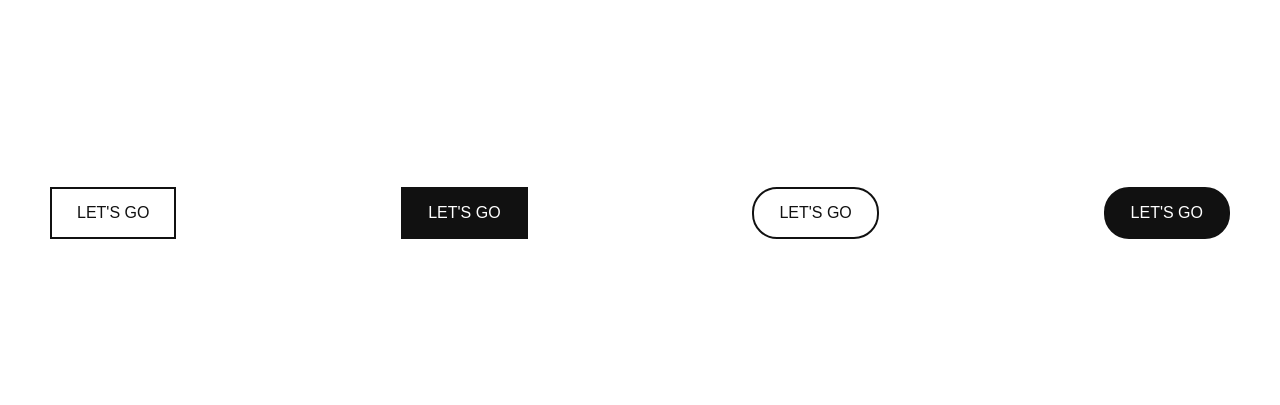
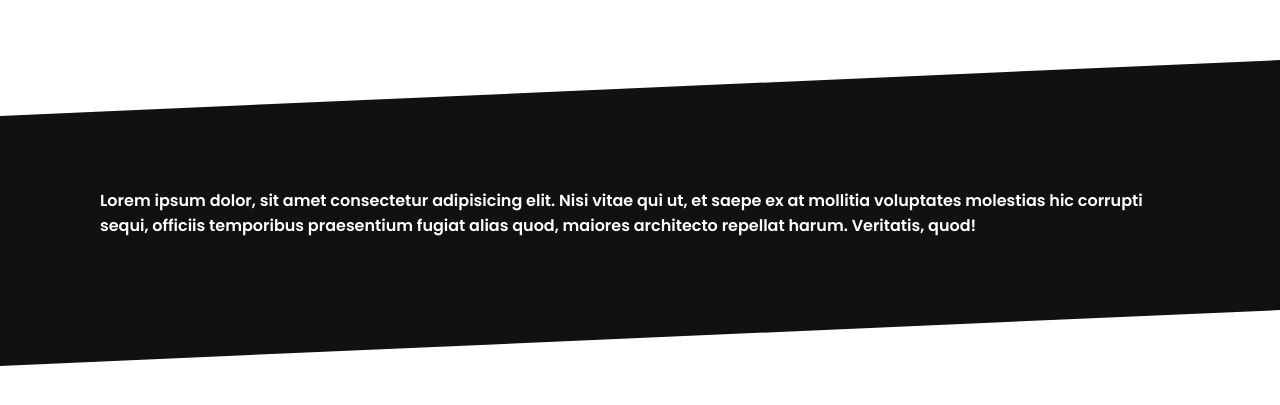
Before and after one commit to Utkarshsgithub/tweak-utility-, a plain HTML site: page index.html in a window 1280 px wide. Shown: the part 187-592 px from the top of the page. Drawn offline with Linux system fonts and the light colour scheme.

Commit message:
tilted added, favicon added

```diff
--- a/footer.css
+++ b/footer.css
@@ -25,6 +25,10 @@
   margin: 5px 0;
 }
 
+.footer__link:hover {
+  text-decoration: underline;
+}
+
 .footer__socials {
   display: flex;
 }
--- a/global.css
+++ b/global.css
@@ -19,11 +19,12 @@ html {
 } */
 
 body {
-  font-family: "Segoe UI", Tahoma, Geneva, Verdana, sans-serif;
+  font-family: "Poppins", sans-serif;
   display: flex;
   align-items: center;
   justify-content: center;
   height: 100vh;
+  flex-direction: column;
 }
 
 a:active {
@@ -66,7 +67,7 @@ a {
 /* MEDIA QUERRIES */
 
 /* @media only screen and (max-width: 600px) {
-    body {
-      background-color: lightblue;
-    }
-  } */
+  body {
+    background-color: lightblue;
+  }
+} */
--- a/index.html
+++ b/index.html
@@ -8,17 +8,19 @@
     <link rel="stylesheet" href="navbar.css" />
     <link rel="stylesheet" href="footer.css" />
     <link rel="stylesheet" href="buttons.css" />
+    <link rel="stylesheet" href="tilted.css" />
+    <link rel="shortcut icon" href="favicon.ico" type="image/x-icon">
     <!-- <script
       src="https://kit.fontawesome.com/42509ed0ff.js"
       crossorigin="anonymous"
     ></script> -->
-    <title>TWEAK UTILITY</title>
+    <title>T W E A K</title>
   </head>
   <body>
 
     <!--  N A V B A R  -->
     <!-- <navbar class="navbar">
-        <h1 class="navbar__logo">TWEAK</h1>
+        <h1 class="navbar__logo">Tweak</h1>
         <ul class="navbar__links">
             <a href="" class="navbar__link">Home</a>
             <a href="" class="navbar__link">Services</a>
@@ -53,7 +55,7 @@
     </footer> -->
 
     <!--  B U T T O N S  -->
-    <div
+    <!-- <div
       style="
         display: flex;
         width: 100%;
@@ -65,7 +67,14 @@
       <button class="button button--filled">LET'S GO</button>
       <button class="button button--round">LET'S GO</button>
       <button class="button button--filled button--round">LET'S GO</button>
-    </div>
+    </div> -->
+
+    <!--  T I L T E D   S E C T I O N  -->
+    <section class="tilted">
+        <div class="tilted__content">
+            Lorem ipsum dolor, sit amet consectetur adipisicing elit. Nisi vitae qui ut, et saepe ex at mollitia voluptates molestias hic corrupti sequi, officiis temporibus praesentium fugiat alias quod, maiores architecto repellat harum. Veritatis, quod!
+        </div>
+    </section>
 
   </body>
 </html>
--- a/navbar.css
+++ b/navbar.css
@@ -31,3 +31,12 @@
 .navbar__link:hover:after {
   width: 100%;
 }
+
+@media only screen and (max-width: 1000px) {
+  .navbar__links {
+    display: none;
+  }
+  .navbar__hamburger {
+      display: inline-block;
+  }
+}
--- /dev/null
+++ b/tilted.css
@@ -0,0 +1,10 @@
+.tilted {
+    background: var(--secondary-color);
+    color: var(--primary-color);
+    padding: 100px;
+    transform: skewY(-2.5deg);
+}
+
+.tilted__content {
+    transform: skewY(2.5deg);
+}
```
Also changed, not shown: favicon.ico (added).
